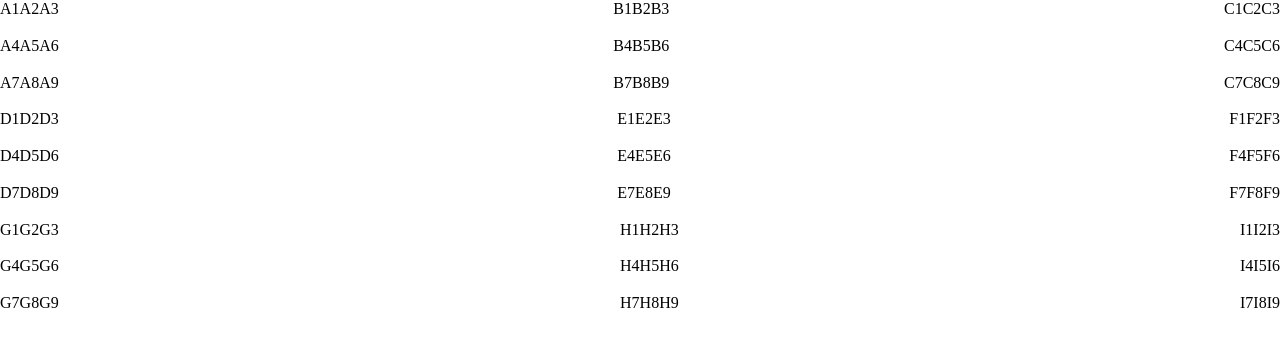
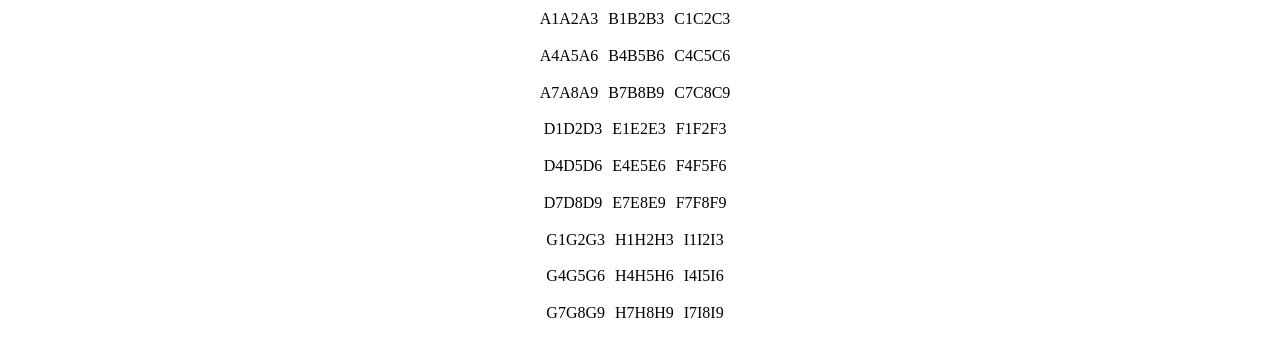
Before and after one commit to RichardRosenblat/wave-function-collapse, a React (Create React App) app: page / in a window 1280 px wide. Shown: the top 356 px of the page. Built offline with nearby package versions, Linux system fonts and the light colour scheme.

Commit message:
add props and refactor css

```diff
--- a/src/components/Board/Board.module.scss
+++ b/src/components/Board/Board.module.scss
@@ -1,4 +1,9 @@
 .area_group {
-    display: flex;
-    justify-content: space-between;
+	display: flex;
+	justify-content: center;
+	align-items: center;
 }
+
+.container {
+	margin-top: 10px;
+}
--- a/src/components/Board/index.tsx
+++ b/src/components/Board/index.tsx
@@ -2,25 +2,25 @@ import SquaresArea from "../SquaresArea";
 import Styles from "./Board.module.scss";
 const Board = () => {
 	return (
-		<>
+		<section className={Styles.container}>
 			<div className={Styles.area_group}>
-				<SquaresArea id={"A"} />
-				<SquaresArea id={"B"} />
-				<SquaresArea id={"C"} />
+				<SquaresArea id={"A"} y="top" x='right' />
+				<SquaresArea id={"B"} y="top" x='middle' />
+				<SquaresArea id={"C"} y="top" x='left' />
 			</div>
 			<br />
 			<div className={Styles.area_group}>
-				<SquaresArea id={"D"} />
-				<SquaresArea id={"E"} />
-				<SquaresArea id={"F"} />
+				<SquaresArea id={"D"} y="center" x='right' />
+				<SquaresArea id={"E"} y="center" x='middle' />
+				<SquaresArea id={"F"} y="center" x='left' />
 			</div>
 			<br />
 			<div className={Styles.area_group}>
-				<SquaresArea id={"G"} />
-				<SquaresArea id={"H"} />
-				<SquaresArea id={"I"} />
+				<SquaresArea id={"G"} y="bottom" x='right' />
+				<SquaresArea id={"H"} y="bottom" x='middle' />
+				<SquaresArea id={"I"} y="bottom" x='left' />
 			</div>
-		</>
+		</section>
 	);
 };
 
--- a/src/components/SquaresArea/SquaresArea.module.scss
+++ b/src/components/SquaresArea/SquaresArea.module.scss
@@ -1,3 +1,4 @@
 .line {
     display: flex;
+    margin-right: 10px;
 }
--- a/src/components/SquaresArea/index.tsx
+++ b/src/components/SquaresArea/index.tsx
@@ -2,6 +2,8 @@ import Styles from "./SquaresArea.module.scss";
 
 interface props {
 	id?: string;
+	x: "right" | "middle" | "left";
+	y: "top" | "center" | "bottom";
 }
 
 const SquaresArea = ({ id }: props) => {
--- a/src/pages/Sudoku/index.tsx
+++ b/src/pages/Sudoku/index.tsx
@@ -1,9 +1,11 @@
-import Board from "../../components/Board"
+import Board from "../../components/Board";
 
-const Sudoku = () =>{
-    return (
-        <Board />
-    )
-}
+const Sudoku = () => {
+	return (
+		<main>
+			<Board />
+		</main>
+	);
+};
 
-export default Sudoku
+export default Sudoku;
```
